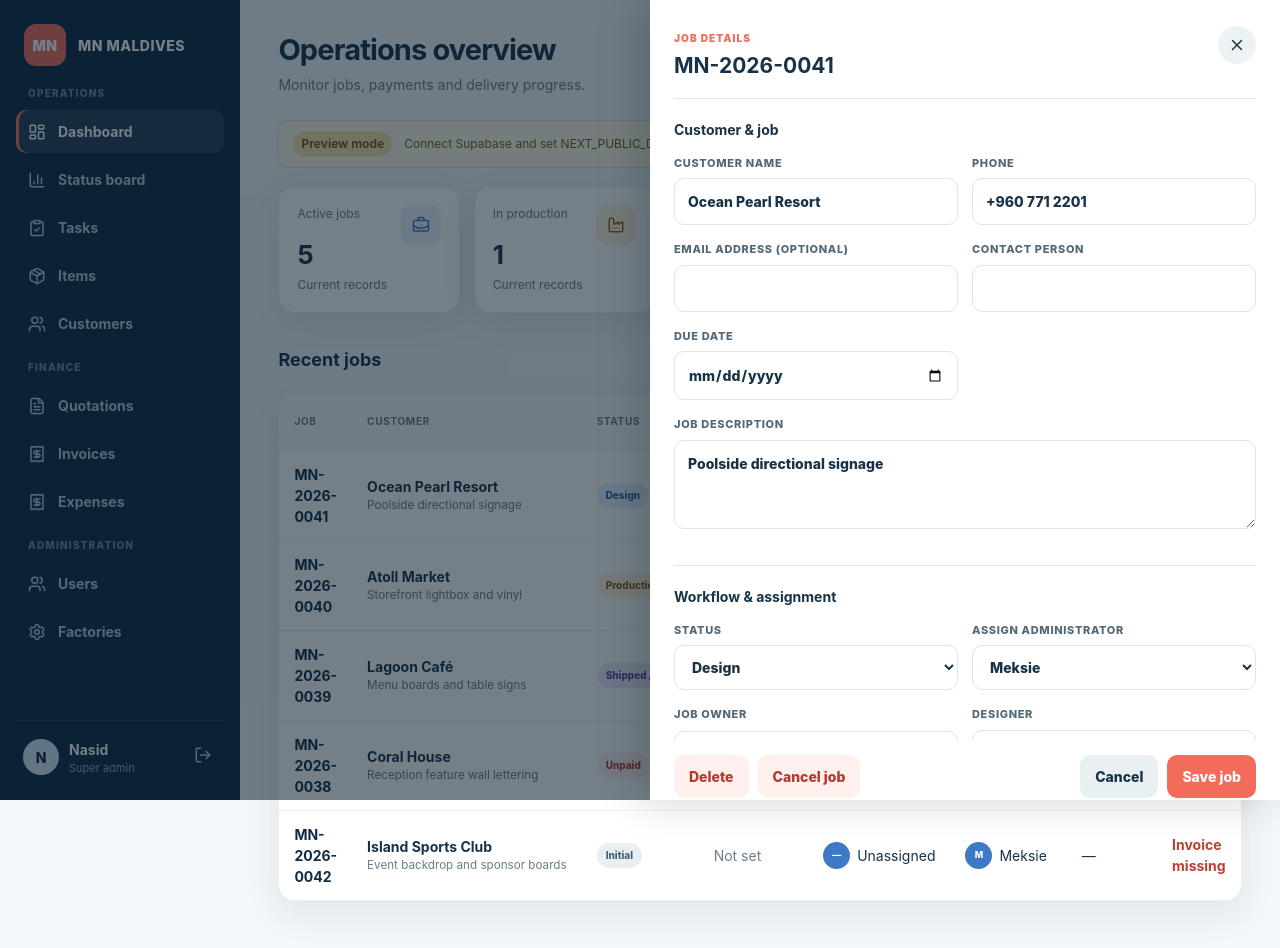
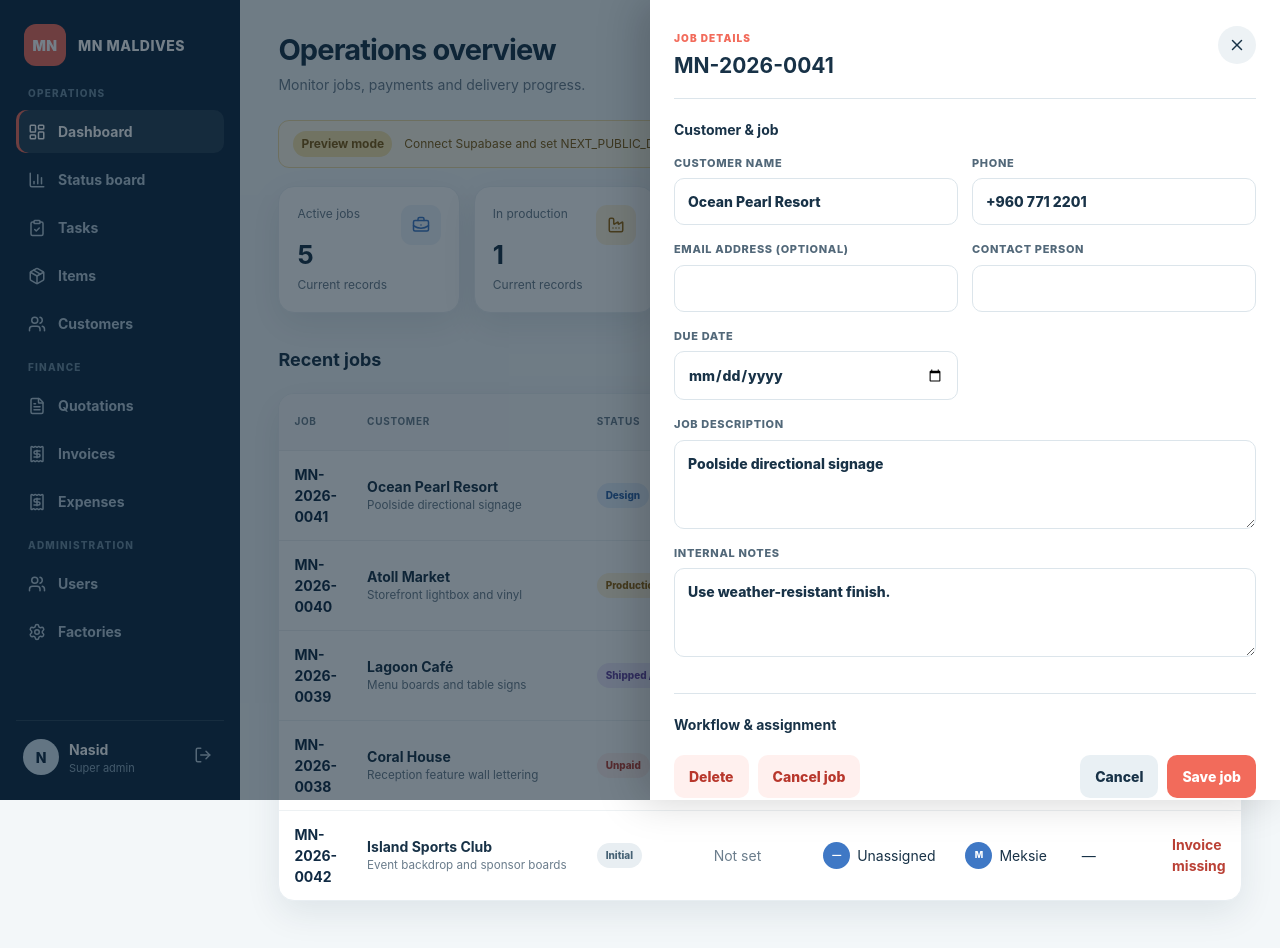
Before and after one commit to mohamednasid-collab/mn-maldives-job-portal, a Next.js app: page / in a window 1280 px wide. Both pictures are taken after a click on the element 760 px from the left and 495 px from the top of the page. Shown: the top 948 px of the page. Built offline with nearby package versions, Linux system fonts and the light colour scheme.

Commit message:
Move internal notes to customer details

```diff
--- a/components/Portal.tsx
+++ b/components/Portal.tsx
@@ -1737,6 +1737,13 @@ function JobDrawer({
                 onChange={(e) => set("description", e.target.value)}
               />
             </Field>
+            <Field label="Internal notes" wide>
+              <textarea
+                rows={3}
+                value={form.notes || ""}
+                onChange={(e) => set("notes", e.target.value)}
+              />
+            </Field>
           </div>
         </FormSection>
         <FormSection title="Workflow & assignment">
@@ -1869,13 +1876,6 @@ function JobDrawer({
               fields.
             </small>
           )}
-          <Field label="Internal notes" wide>
-            <textarea
-              rows={3}
-              value={form.notes || ""}
-              onChange={(e) => set("notes", e.target.value)}
-            />
-          </Field>
           {form.status === "cancelled" && (
             <div className="cancelledReason">
               <strong>Cancellation reason</strong>
```
